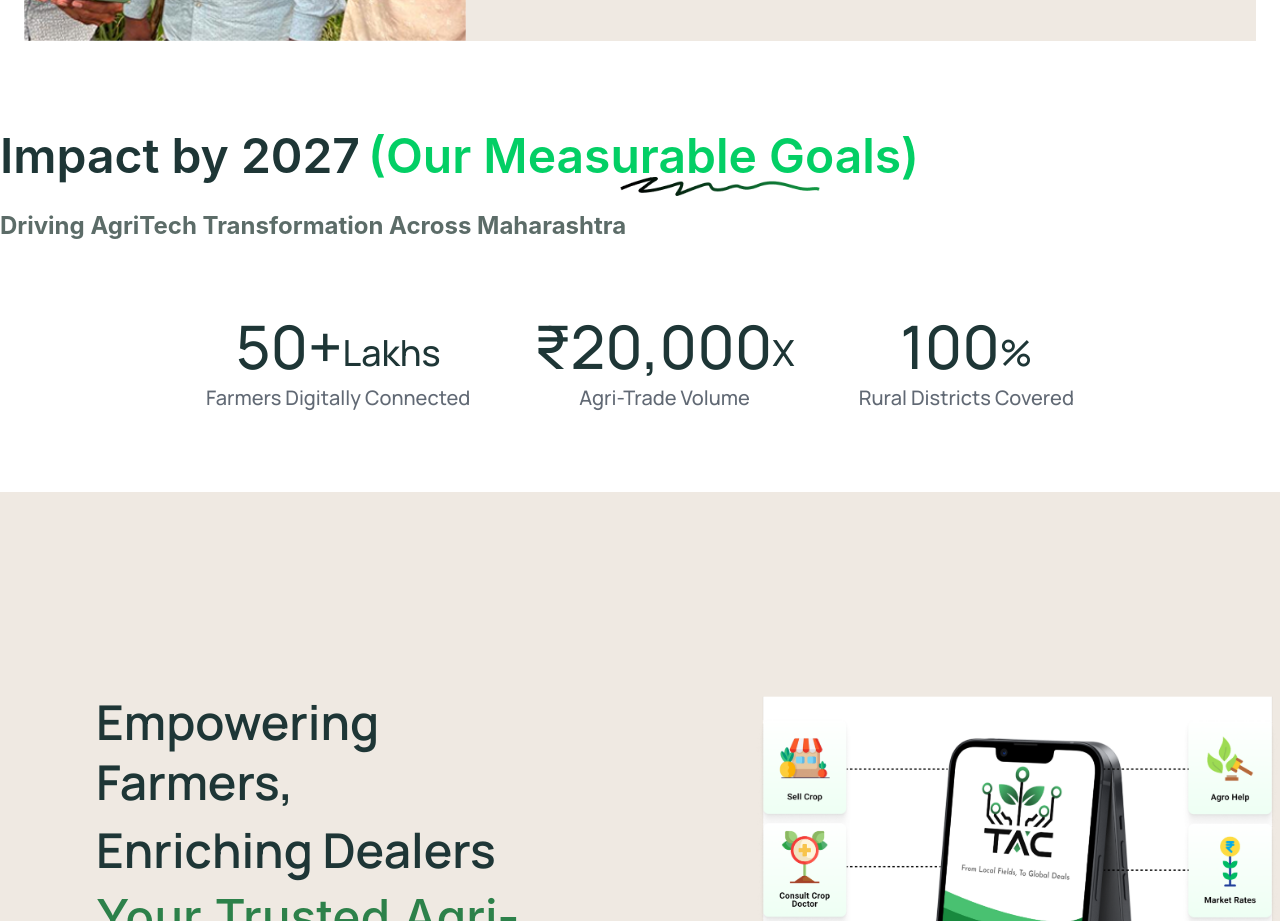
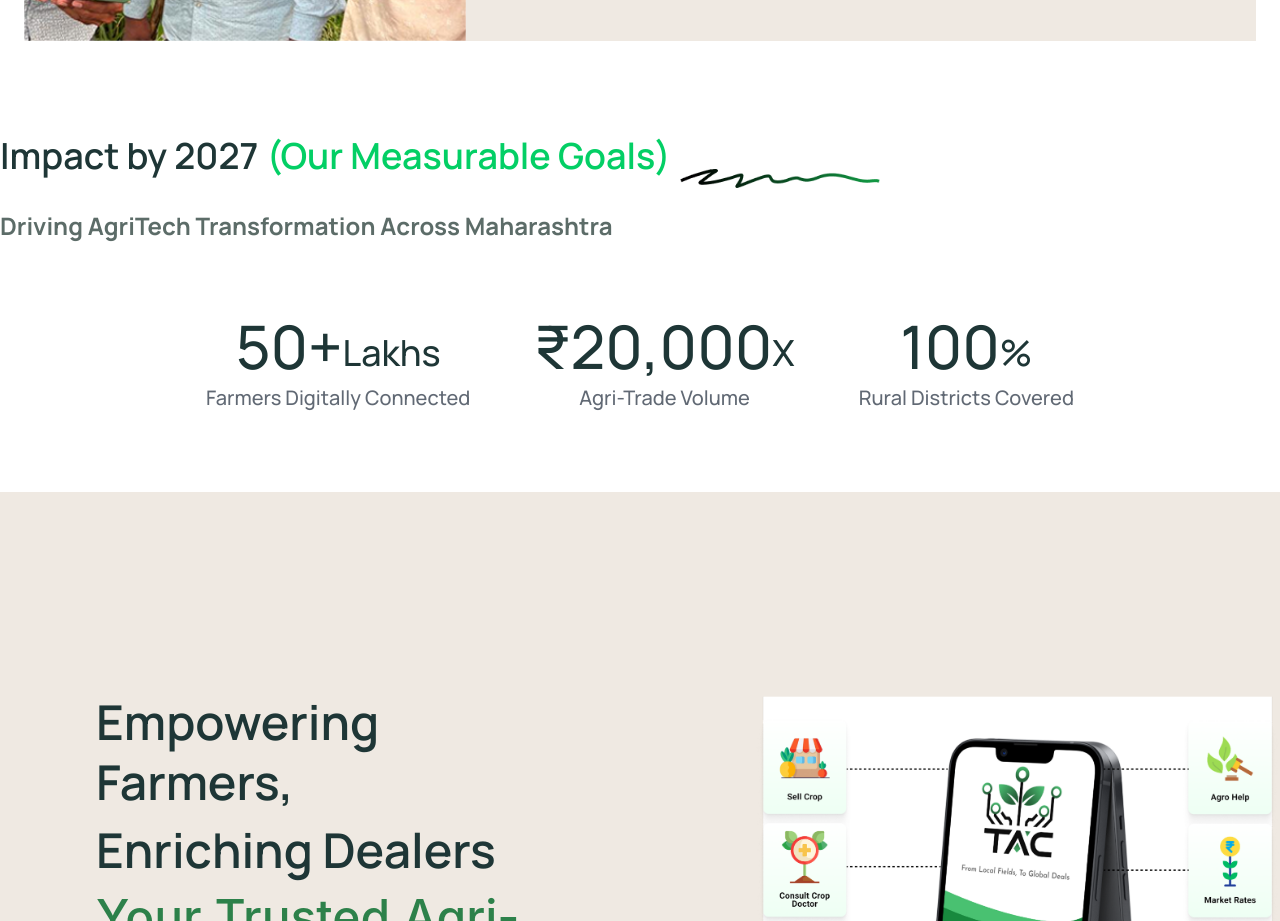
Before and after one commit to Technology-World-Creater/digital-mh-2027, a Next.js app: page /initiatives/technology-agriculture-creater in a window 1280 px wide. Shown: the part 1960-2881 px from the top of the page. Built offline with nearby package versions, Linux system fonts and the light colour scheme.

Commit message:
refactor(components): simplify TACImpacts layout and remove commented code
Clean up component structure by removing unused commented code and improving responsive layout. Adjust image positioning and text sizes for better consistency across breakpoints.

```diff
--- a/src/app/initiatives/technology-agriculture-creater/components/TACImpacts.tsx
+++ b/src/app/initiatives/technology-agriculture-creater/components/TACImpacts.tsx
@@ -4,60 +4,8 @@ import React from "react";
 const TACImpacts = () => {
   return (
     <>
-      {/* <div className=" flex flex-col gap-4 w-full mx-auto">
-        <div className="flex flex-row gap-2 text-5xl font-semibold font-['Inter'] leading-[69.19px]">
-          <div className="flex text-[#1E3636]"> Impact by 2027 </div>
-          <div className="flex text-[#03CF65]">(Our Measurable Goals)</div>
-        </div>
-        <div className="flex text-[#5C6C68] text-2xl font-bold font-['Inter'] leading-9">
-          Driving AgriTech Transformation Across Maharashtra
-        </div>
-        <div className="flex flex-row justify-center gap-16 py-12 ">
-          <div className="flex flex-col ">
-            <div className="flex flex-row text-[#1E3636] text-6xl font-medium  leading-[77.85px] justify-center ">
-              <div className="flex">50+</div>
-              <div className="flex text-[#1E3636] text-4xl font-medium  leading-16 mt-4  ">
-                Lakhs
-              </div>
-            </div>
-            <div className="flex text-gray-800/70 text-xl font-medium  ">
-              {" "}
-              Farmers Digitally Connected
-            </div>
-          </div>
-
-          <div className="flex flex-col ">
-            <div className="flex flex-row text-[#1E3636] text-6xl font-medium  leading-[77.85px] justify-center">
-              <div className="flex">₹20,000</div>
-              <div className="flex text-[#1E3636] text-4xl font-medium  leading-16 mt-4">
-                X
-              </div>
-            </div>
-            <div className="flex text-gray-800/70 text-xl font-medium justify-center ">
-              {" "}
-              Agri-Trade Volume
-            </div>
-          </div>
-
-          <div className="flex flex-col ">
-            <div className="flex flex-row text-[#1E3636] text-6xl font-medium  leading-[77.85px] justify-center">
-              <div className="flex">100</div>
-              <div className="flex text-[#1E3636] text-4xl font-medium  leading-16 mt-4">
-                %
-              </div>
-            </div>
-            <div className="flex text-gray-800/70 text-xl font-medium justify-center ">
-              {" "}
-              Rural Districts Covered
-            </div>
-          </div>
-        </div>
-      </div> */}
-      <span></span>
-
       <div className="flex flex-col gap-4 w-full max-w-7xl mx-auto px-4 sm:px-6 md:px-0 ">
-
-        <div className="flex flex-col sm:flex-row gap-2 text-2xl lg:text-5xl font-semibold font-['Inter'] leading-tight sm:leading-[69.19px] text-center   sm:text-left relative ">
+        <div className="flex flex-col sm:flex-row gap-2 text-4xl font-semibold leading-tight sm:leading-[69.19px] text-center sm:text-left relative ">
           <div className="text-[#1E3636]">Impact by 2027</div>
           <div className="text-[#03CF65]  ">(Our Measurable Goals)</div>
           <Image
@@ -65,44 +13,45 @@ const TACImpacts = () => {
             width={200}
             height={2}
             alt="OurMeasurableGoalsLine"
-         className="absolute right-[460px] top-14"
+            className="absolute right-100 top-12"
           />
         </div>
 
-
-        <div className="text-[#5C6C68] text-xl sm:text-2xl font-bold font-['Inter'] leading-relaxed text-center sm:text-left ">
+        <div className="text-[#5C6C68] text-xl sm:text-2xl font-bold leading-relaxed text-center sm:text-left ">
           Driving AgriTech Transformation Across Maharashtra
         </div>
 
-
         <div className="flex flex-col md:flex-row justify-center items-center md:items-start gap-10 md:gap-16 py-12">
-
           <div className="flex flex-col items-center md:items-start">
             <div className="flex flex-row text-[#1E3636] text-5xl sm:text-6xl font-medium leading-tight justify-center mx-auto">
               <span>50+</span>
-              <span className="text-3xl sm:text-4xl relative top-4 md:top-6 ">Lakhs</span>
+              <span className="text-3xl sm:text-4xl relative top-4 md:top-6 ">
+                Lakhs
+              </span>
             </div>
             <div className="text-gray-800/70 text-lg sm:text-xl font-medium  text-center md:text-left">
               Farmers Digitally Connected
             </div>
           </div>
 
-
           <div className="flex flex-col items-center md:items-start">
             <div className="flex flex-row text-[#1E3636] text-5xl sm:text-6xl font-medium leading-tight justify-center">
               <span>₹20,000</span>
-              <span className="text-3xl sm:text-4xl  relative top-4 md:top-6 ">X</span>
+              <span className="text-3xl sm:text-4xl  relative top-4 md:top-6 ">
+                X
+              </span>
             </div>
             <div className="text-gray-800/70 text-lg sm:text-xl font-medium mx-auto text-center md:text-left">
               Agri-Trade Volume
             </div>
           </div>
 
-
           <div className="flex flex-col items-center md:items-start">
             <div className="flex flex-row text-[#1E3636] text-5xl sm:text-6xl font-medium leading-tight justify-center mx-auto">
               <span>100</span>
-              <span className="text-3xl sm:text-4xl  relative top-4 md:top-6">%</span>
+              <span className="text-3xl sm:text-4xl  relative top-4 md:top-6">
+                %
+              </span>
             </div>
             <div className="text-gray-800/70 text-lg sm:text-xl font-medium text-center md:text-left">
               Rural Districts Covered
@@ -110,8 +59,6 @@ const TACImpacts = () => {
           </div>
         </div>
       </div>
-
-
     </>
   );
 };
```
Lines whose indentation alone changed are shown as unchanged.
